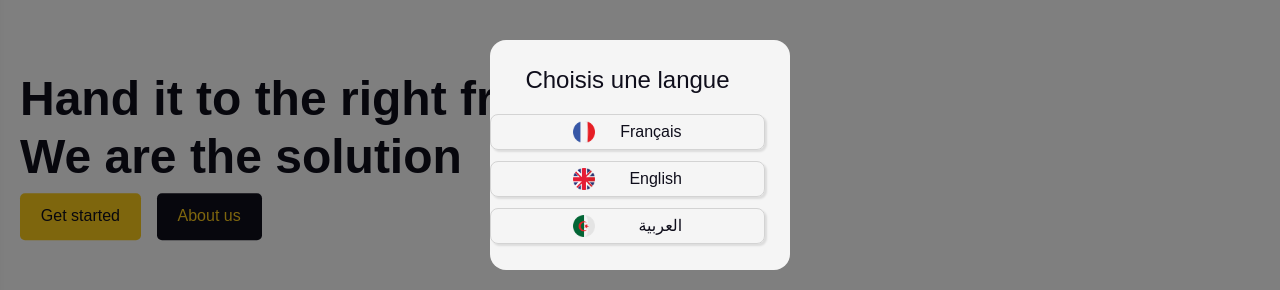
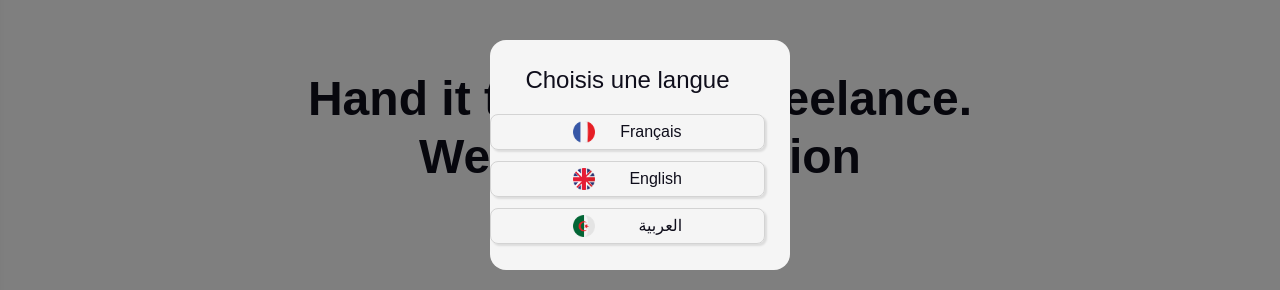
Before and after one commit to jugurthakcm/freelance-plateform, a React (Create React App) app in the folder frontend/: page / in a window 1280 px wide. Shown: the part 245-535 px from the top of the page. Built offline with nearby package versions, Linux system fonts and the light colour scheme; no server answers; a web font is replaced by a local one.

Commit message:
redesign home page

```diff
--- a/frontend/src/components/Main.css
+++ b/frontend/src/components/Main.css
@@ -12,20 +12,23 @@
 .main__content {
   position: absolute;
   top: 50%;
-  transform: translateY(-50%);
-  margin-left: 20px;
+  left: 50%;
+  transform: translate(-50%, -50%);
+  width: 100vw;
 }
 
 .main__slogan {
   font-weight: 600;
   color: var(--black);
   font-size: 3rem;
+  text-align: center;
 }
 
 .main__buttons {
   display: flex;
   align-items: center;
-  max-width: 650px;
+  justify-content: center;
+  width: 100%;
 }
 
 .main__buttons button {
@@ -83,9 +86,19 @@
 @media (max-width: 400px) {
   .main__slogan {
     font-size: 2.3rem;
-    margin-bottom: 40px;
-    margin-top: 30px;
-    text-align: left;
+  }
+}
+
+@media (max-width: 300px) {
+  .main__buttons {
+    flex-direction: column;
+  }
+  .main__buttons button {
+    width: 100%;
+  }
+  .main__buttonAbout {
+    margin-left: 0;
+    margin-top: 1rem;
   }
 }
 
--- a/frontend/src/pages/gigs/Gig.css
+++ b/frontend/src/pages/gigs/Gig.css
@@ -1,5 +1,10 @@
 .gigPage {
   margin-top: 100px;
+}
+
+.gigPage__image .gigImage__firstUpload {
+  width: 100%;
+  height: 100%;
 }
 
 .gigPage__image .gigImage__firstUpload label {
@@ -7,7 +12,6 @@
   height: 100%;
   min-height: 350px;
   background-color: rgba(0, 0, 0, 0.1);
-  box-shadow: 5px 5px 10px rgba(0, 0, 0, 0.1);
   border-radius: 5px;
   position: relative;
   cursor: pointer;
```
